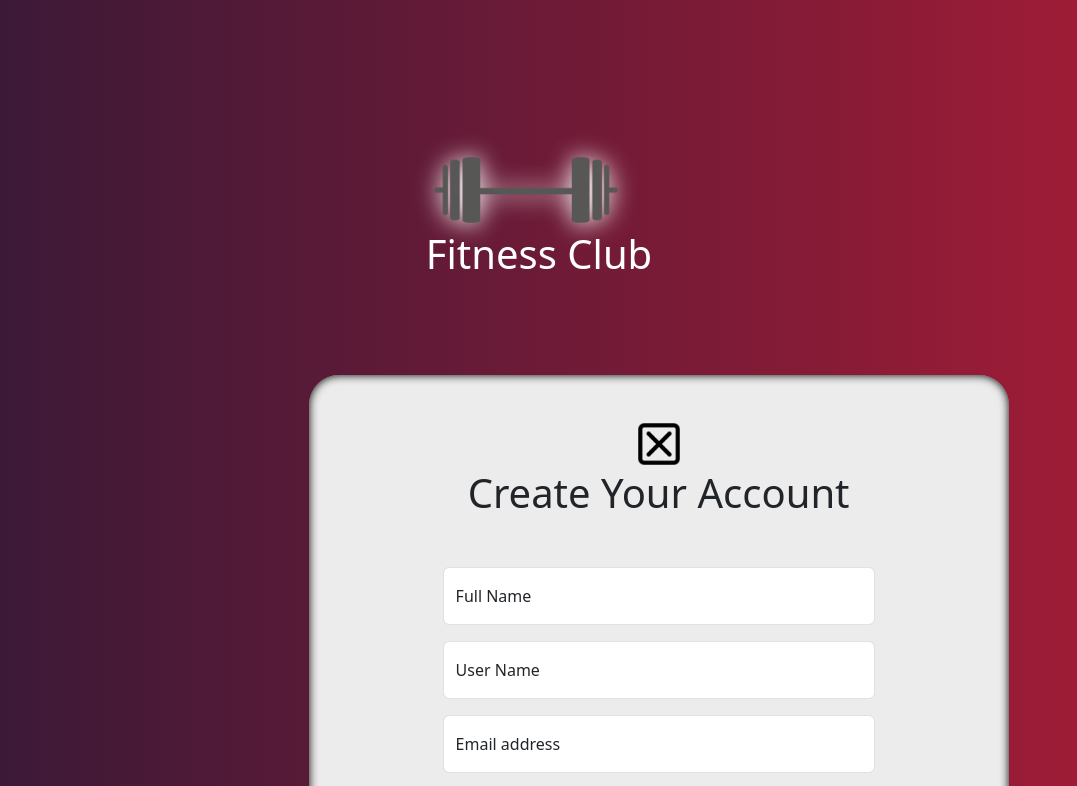
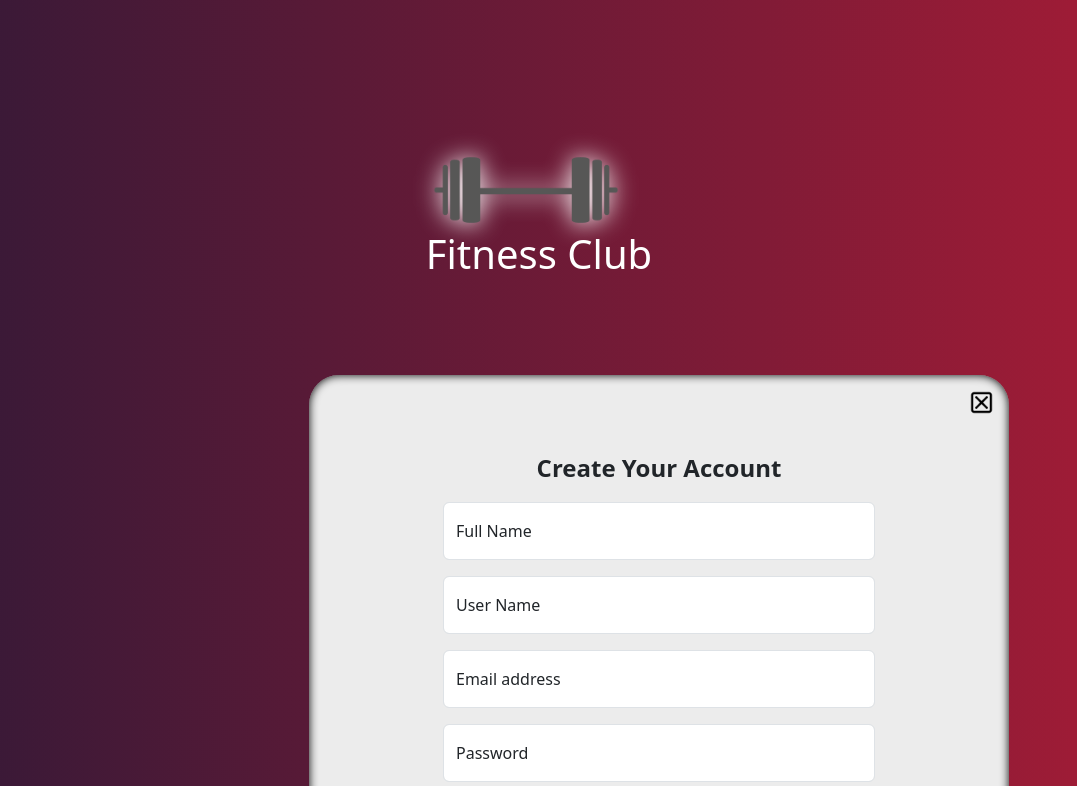
Before and after one commit to mind-trade-profit/Minimalist-Form, a plain HTML site: page index.html in a window 1280 px wide. Both pictures are taken after a click on the button "Sign up". Shown: the top 786 px of the page, without its empty margins (101-1178 px from the left). Drawn offline with nearby package versions, Linux system fonts and the light colour scheme; some packages are replaced by stand-ins of ours; a script that the page names is missing.

Commit message:
improving logistic

```diff
--- a/index.html
+++ b/index.html
@@ -7,11 +7,13 @@
     <!-- CSS -->
     <link href="https://cdn.jsdelivr.net/npm/bootstrap@5.3.3/dist/css/bootstrap.min.css" rel="stylesheet"
         integrity="sha384-QWTKZyjpPEjISv5WaRU9OFeRpok6YctnYmDr5pNlyT2bRjXh0JMhjY6hW+ALEwIH" crossorigin="anonymous">
+        <link href="https://unpkg.com/aos@2.3.1/dist/aos.css" rel="stylesheet">
     <link rel="stylesheet" href="css/style.css">
     <script defer src="https://cdn.jsdelivr.net/npm/bootstrap@5.3.3/dist/js/bootstrap.bundle.min.js"
         integrity="sha384-YvpcrYf0tY3lHB60NNkmXc5s9fDVZLESaAA55NDzOxhy9GkcIdslK1eN7N6jIeHz"
         crossorigin="anonymous"></script>
         <script defer src="https://cdn.jsdelivr.net/npm/sweetalert2@11"></script>
+        <script defer src="https://unpkg.com/aos@2.3.1/dist/aos.js"></script>
     <script defer src="js/main.js"></script>
     <title>Sign Up</title>
 </head>
--- a/js/main.js
+++ b/js/main.js
@@ -1,20 +1,22 @@
-const database = []
-const modal = document.querySelector("#msg")
+const database = [];
+const modal = document.querySelector("#msg");
+document.addEventListener("DOMContentLoaded", () => {
+  AOS.init();
+});
 
-function notification(text,typeOfMsg){
+function notification(text, typeOfMsg) {
   Swal.fire({
     title: text,
     icon: typeOfMsg,
-    draggable: true
-  })
+    draggable: true,
+  });
 }
 
 function input() {
-  const signUp = document.querySelector("#signUp")
+  const signUp = document.querySelector("#signUp");
   signUp.addEventListener("click", () => {
-
     modal.innerHTML = `
-      <div class="ContainerMsg">
+      <div class="ContainerMsg" data-aos="flip-left">
         <img class="closeButton" id="buttonClose" src="img/cerrar-ventana.png" alt="Cerrar">
         <h1 class="titleForm">Create your account</h1>
         <form class="formSignUp">
@@ -41,49 +43,56 @@ function input() {
           <button id="signInForm">Sign In</button>
         </div>
       </div>
-    `
+    `;
 
-    const buttonClose = document.querySelector("#buttonClose")
+    AOS.refresh();
+
+    const buttonClose = document.querySelector("#buttonClose");
     buttonClose.addEventListener("click", () => {
-      modal.innerHTML = "";
-    })
+      const containerMsg = document.querySelector(".ContainerMsg");
 
-    const signUpForm = document.querySelector(".formSignUp")
+      containerMsg.setAttribute("data-aos", "fade-out");
+
+      setTimeout(() => {
+        modal.innerHTML = "";
+        AOS.refresh();
+      }, 500);
+    });
+
+    const signUpForm = document.querySelector(".formSignUp");
     signUpForm.addEventListener("submit", (e) => {
-      e.preventDefault()
-      uploadDataUsers()
-    })
-  })
+      e.preventDefault();
+      uploadDataUsers();
+    });
+  });
 }
 
 input();
 
 function uploadDataUsers() {
-  const name = document.querySelector("#nameIn").value.trim()
-  const username = document.querySelector("#userIn").value.trim()
-  const email = document.querySelector("#emailIn").value.trim()
-  const password = document.querySelector("#passwordIn").value.trim()
-
+  const name = document.querySelector("#nameIn").value.trim();
+  const username = document.querySelector("#userIn").value.trim();
+  const email = document.querySelector("#emailIn").value.trim();
+  const password = document.querySelector("#passwordIn").value.trim();
 
   if (name && username && email && password) {
-
-    const user = { name, username, email, password }
+    const user = { name, username, email, password };
 
     const userData = {
-       nameU: name,
-       usernameU: username,
-       emailU: email,
-       passwordU: password
-    }
+      nameU: name,
+      usernameU: username,
+      emailU: email,
+      passwordU: password,
+    };
 
-    JSON.stringify(localStorage.setItem("userData", userData))
+    JSON.stringify(localStorage.setItem("userData", userData));
 
-    database.push(user)
+    database.push(user);
 
-    notification("Your account has been created successfully", "success")
+    notification("Your account has been created successfully", "success");
 
-    modal.innerHTML = ""
+    modal.innerHTML = "";
   } else {
-   notification("Please!, Complete all inputs before sending")
+    notification("Please!, Complete all inputs before sending");
   }
 }
--- a/sass/style.scss
+++ b/sass/style.scss
@@ -59,7 +59,7 @@ body {
 }
 
 
-.ContainerMsg{
+.ContainerMsg {
     position: absolute;
     display: flex;
     flex-direction: column;
@@ -67,7 +67,6 @@ body {
     align-items: center;
     top: 40%;
     right: 60%;
-    bottom: 0;
     left: 32%;
     background-color: rgb(236, 236, 236);
     width: 700px;
@@ -77,9 +76,14 @@ body {
     padding: 50px;
     box-shadow: inset 0 0 10px black;
 
+
+
     h1{
         text-transform: capitalize;
-        margin-bottom: 50px;
+        font-size: 24px;
+        font-weight: bold;
+        margin-bottom: 20px;
+        text-align: center;
     }
 
 
@@ -129,11 +133,14 @@ body {
     }
 
     .closeButton{
+        position: absolute;
         width: 50px;
         height: 50px;
-        margin-top: 30px;
-       color: #A71C36;
-       cursor: pointer;
+        top: 15px;
+        right: 15px;
+        width: 25px;
+        height: 25px;
+        cursor: pointer;
        transition: all 0.2s ease-in-out;
 
        &:hover{
```
Also changed, not shown: css/style.css, 1 other file.
